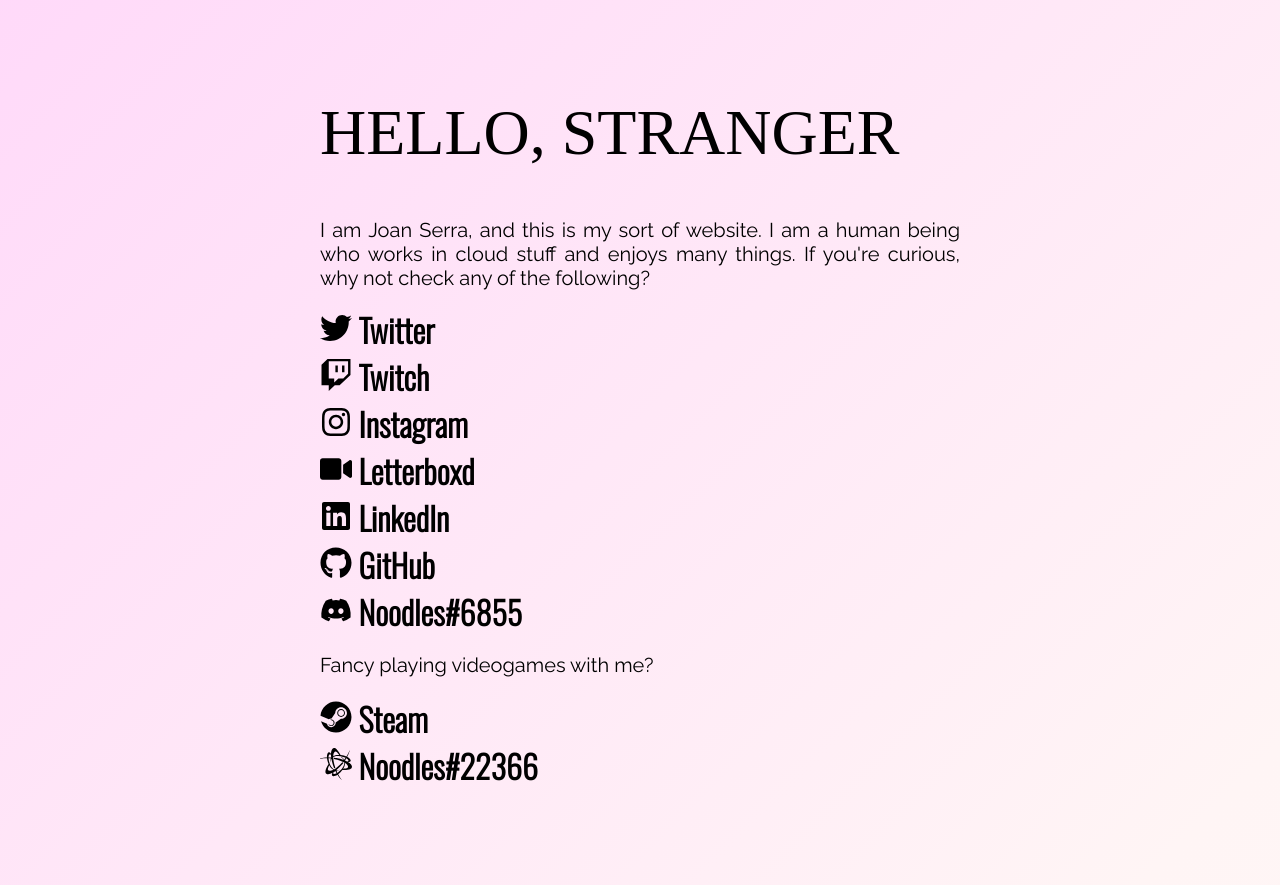
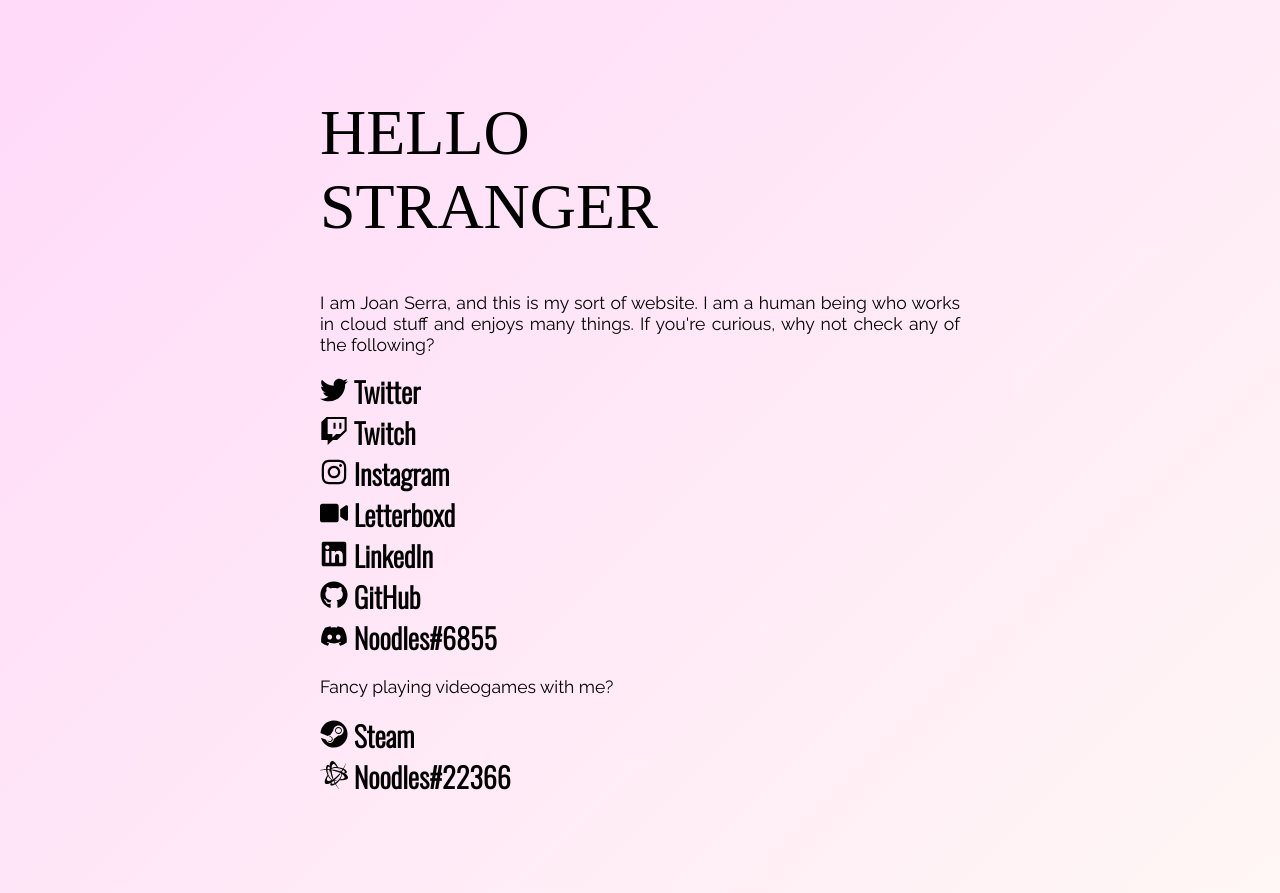
Before and after one commit to joan-serra/joan.io, a React (Create React App) app: page / in a window 1280 px wide. Built offline with nearby package versions, Linux system fonts and the light colour scheme; a web font is replaced by a local one.

Commit message:
fsdafdsafdas

```diff
--- a/src/components/Page/Page.css
+++ b/src/components/Page/Page.css
@@ -36,7 +36,7 @@ body {
   padding: 0;
   text-decoration: none;
   color: inherit;
-  font-size: 2em;
+  font-size: 1.75em;
   font-weight: bold;
   font-family: Oswald,sans-serif;
   -webkit-font-smoothing: antialiased;
@@ -74,7 +74,7 @@ body {
   text-decoration: none;
   text-align: justify;
   color: #000000;
-  font-size: 1.25em;
+  font-size: 1.1em;
   font-family: Raleway,sans-serif;
   -webkit-font-smoothing: antialiased;
 }
--- a/src/components/Page/Page.jsx
+++ b/src/components/Page/Page.jsx
@@ -7,7 +7,7 @@ function App() {
     <div class="container">
       <div class="subcontainer">
         <div class="stuffdiv">
-        <p class="stufftext">HELLO, STRANGER</p>
+        <p class="stufftext">HELLO<br />STRANGER</p>
           <p class="stufftextsmall">I am Joan Serra, and this is my sort of website. I am a human being who works in cloud stuff and enjoys many things. If you're curious, why not check any of the following?</p>
         </div>
         <div class="stuffdiv">
```
